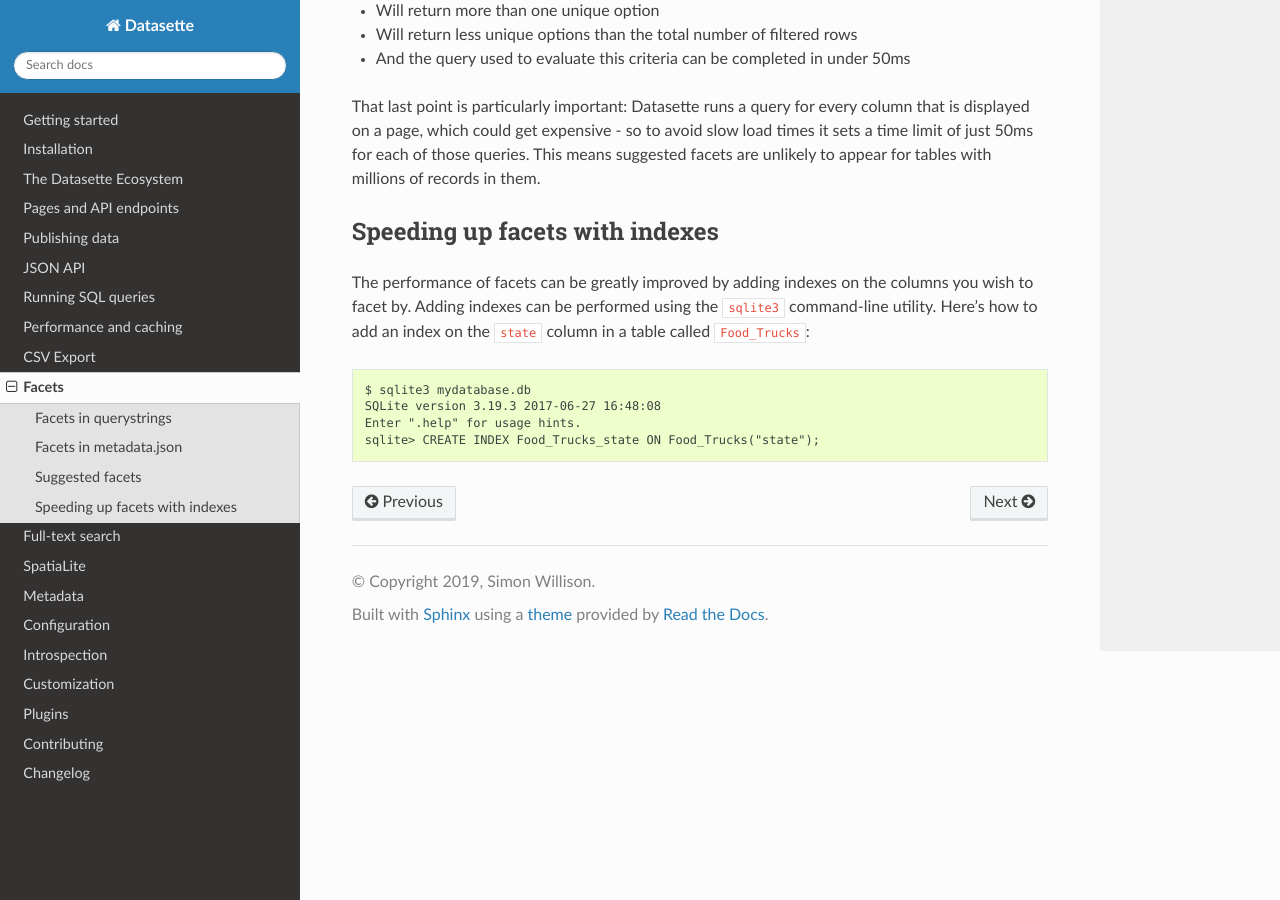
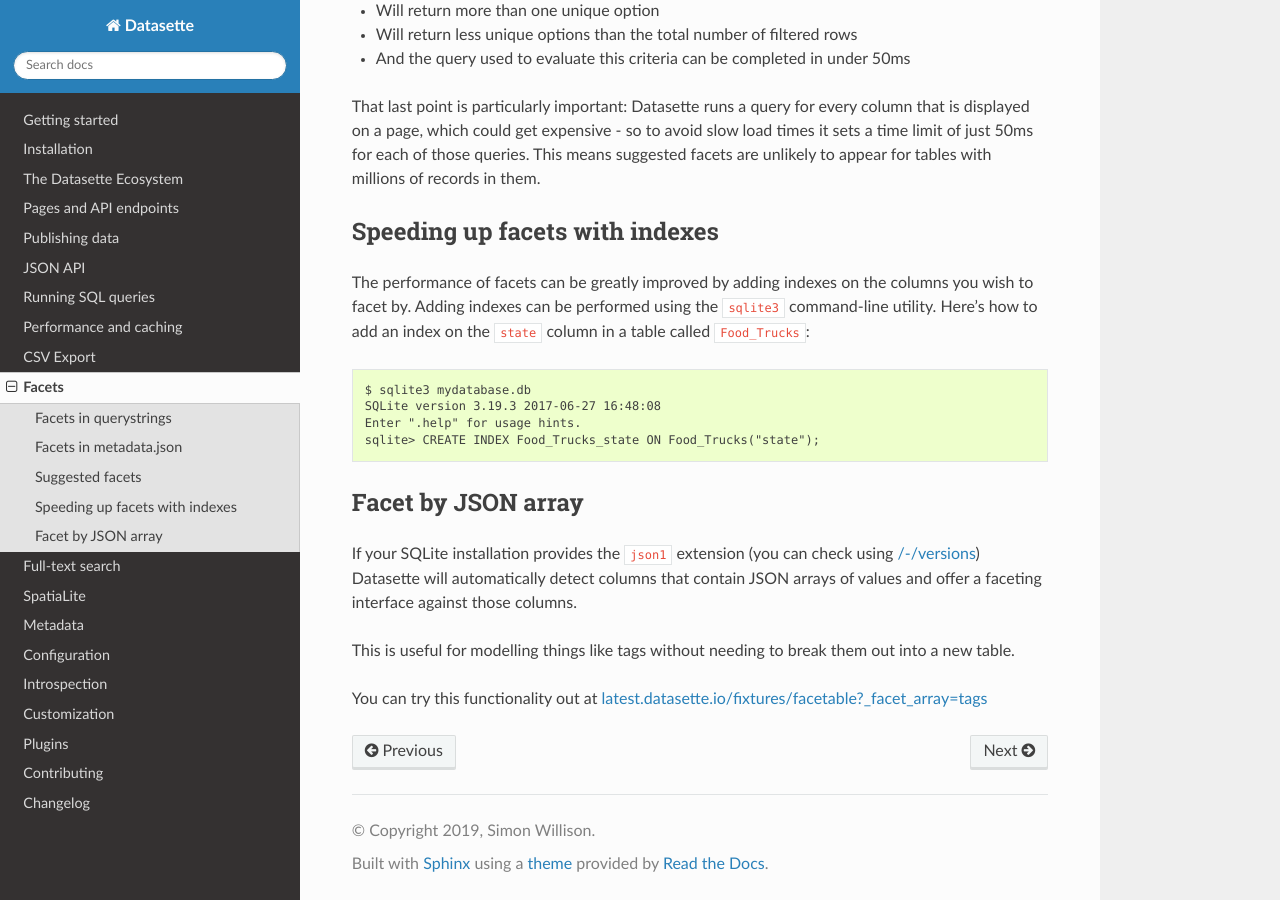
Before and after one commit to simonw/datasette, a Sphinx documentation site: the page built from docs/facets.rst, in a window 1280 px wide and 900 px high, scrolled down 3022 px. Built offline with Sphinx 7.4.7 and the Read the Docs theme 2.0.0, drawn with Linux system fonts in a browser that asks for light colours.

Commit message:
Docs for facet-by-JSON-array, closes #477

```diff
--- a/docs/facets.rst
+++ b/docs/facets.rst
@@ -128,3 +128,12 @@
     SQLite version 3.19.3 2017-06-27 16:48:08
     Enter ".help" for usage hints.
     sqlite> CREATE INDEX Food_Trucks_state ON Food_Trucks("state");
+
+Facet by JSON array
+-------------------
+
+If your SQLite installation provides the ``json1`` extension (you can check using :ref:`JsonDataView_versions`) Datasette will automatically detect columns that contain JSON arrays of values and offer a faceting interface against those columns.
+
+This is useful for modelling things like tags without needing to break them out into a new table.
+
+You can try this functionality out at `latest.datasette.io/fixtures/facetable?_facet_array=tags <https://latest.datasette.io/fixtures/facetable?_facet_array=tags>`__
```
